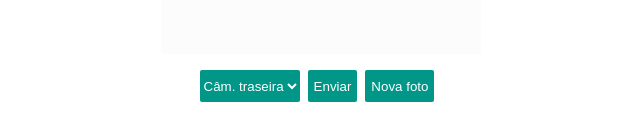
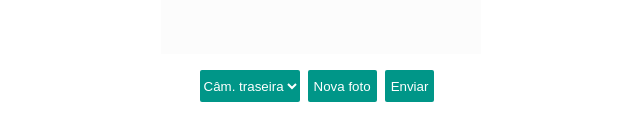
Before and after one commit to davidalves1/poc-camera-api, a Vue app: page / in a window 1280 px wide. Both pictures are taken after a click on the button "Capturar". Shown: the part 432-572 px from the top of the page, without its empty margins (319-959 px from the left). Built offline with nearby package versions, Linux system fonts and the light colour scheme; no server answers.

Commit message:
Change the position of some controls

```diff
--- a/src/views/Home.vue
+++ b/src/views/Home.vue
@@ -38,12 +38,12 @@
           Capturar
         </button>
 
-        <button id="send" @click="send" :disabled="image === ''">
-          {{ loading ? 'Enviando...' : 'Enviar' }}
+        <button id="clear" @click="image = ''" :style="!image ? 'display: none;' : 'display:block;'">
+          Nova foto
         </button>
 
-        <button id="clear" @click="image = ''" :style="!image ? 'display: none;' : 'display:block;'">
-          Nova foto
+        <button id="send" @click="send" :disabled="!image || loading">
+          {{ loading ? 'Enviando...' : 'Enviar' }}
         </button>
       </div>
     </div>
```
